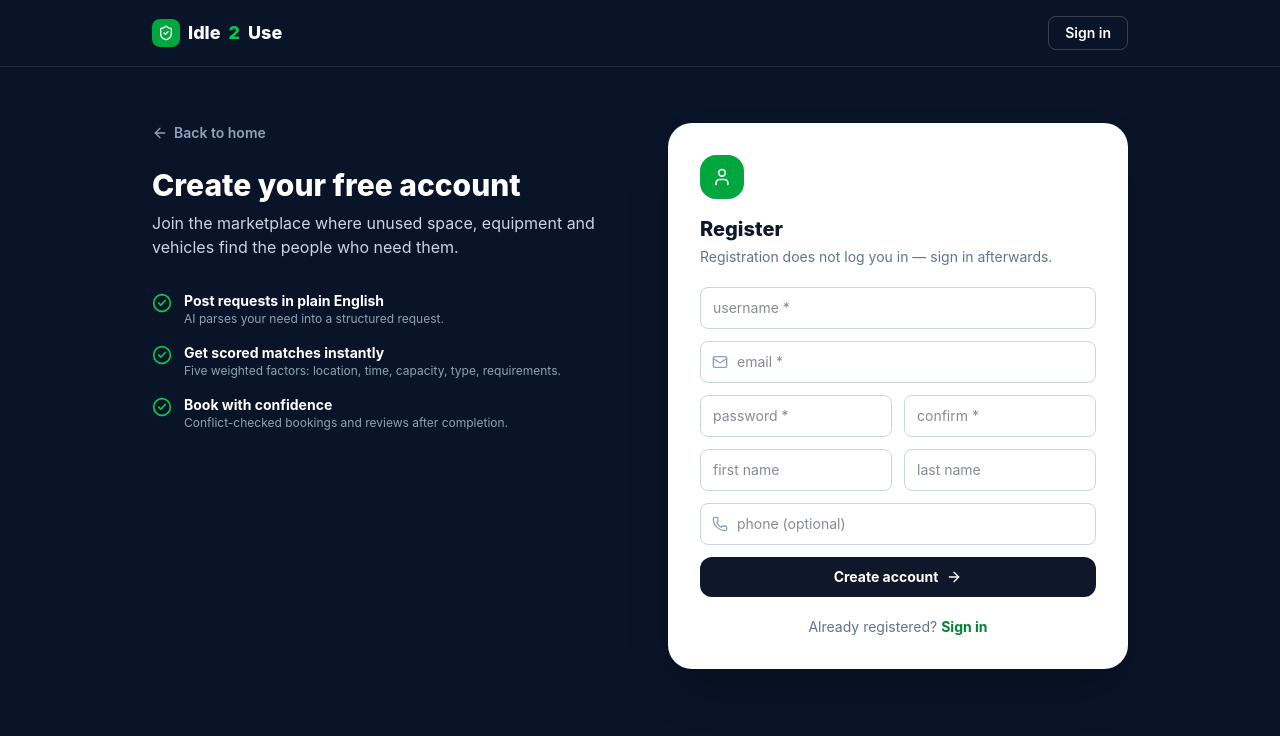
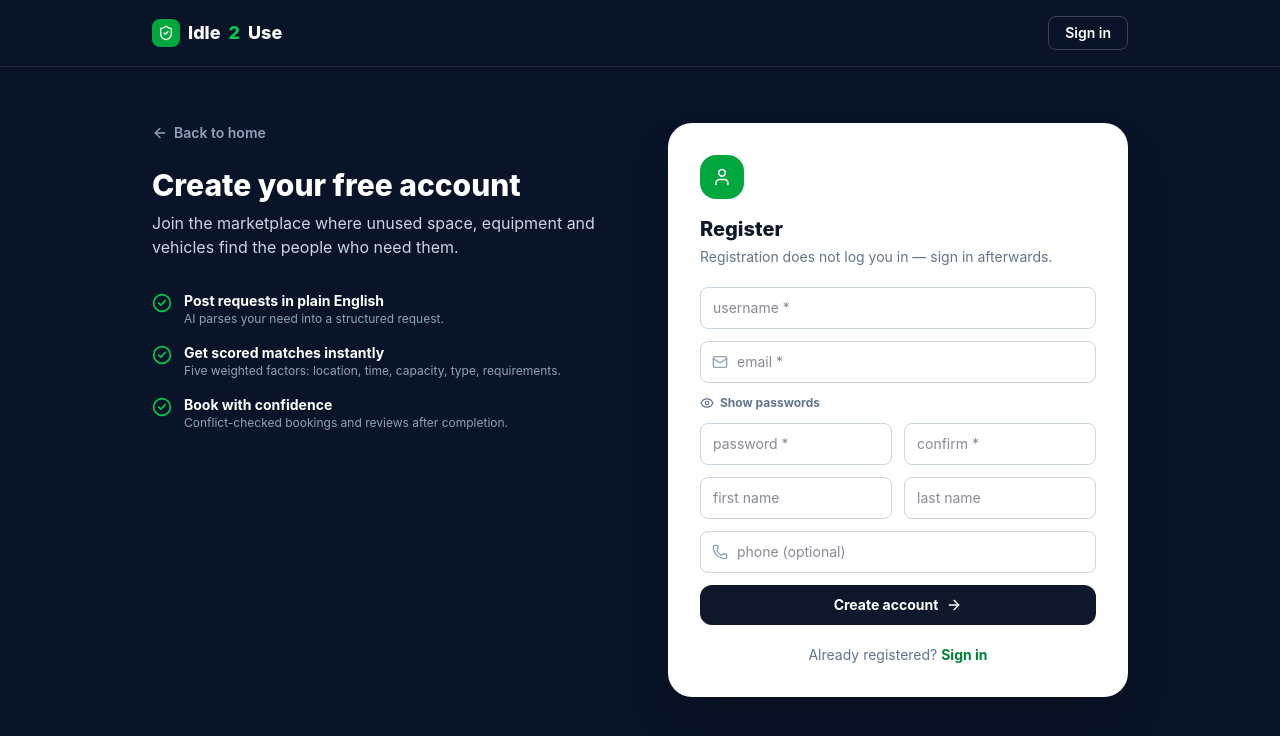
Before and after one commit to olasunkamiabdulrasheed-design/Idle2use, a React (Vite) app in the folder frontend/: page /register in a window 1280 px wide. Shown: the top 736 px of the page. Built offline with nearby package versions, Linux system fonts and the light colour scheme; no server answers.

Commit message:
feat: polish register page with password toggle and aria labels

```diff
--- a/frontend/src/pages/Register.tsx
+++ b/frontend/src/pages/Register.tsx
@@ -6,6 +6,8 @@ import {
   ArrowLeft,
   ArrowRight,
   CheckCircle2,
+  Eye,
+  EyeOff,
   Mail,
   Phone,
   ShieldCheck,
@@ -13,6 +15,7 @@ import {
 } from "lucide-react";
 import { Link, Navigate, useNavigate } from "react-router-dom";
 import { formatApiError, useAuth } from "../authContext";
+import { usePageTitle } from "../hooks/usePageTitle";
 
 const inputClass =
   "w-full rounded-lg border border-slate-300 px-3 py-2.5 text-sm text-slate-900 focus:border-green-600 focus:outline-none focus:ring-2 focus:ring-green-100";
@@ -29,9 +32,12 @@ export default function Register() {
     last_name: "",
     phone: "",
   });
+  const [showPasswords, setShowPasswords] = useState(false);
   const [error, setError] = useState("");
   const [notice, setNotice] = useState("");
   const [busy, setBusy] = useState(false);
+
+  usePageTitle("Register");
 
   if (user) return <Navigate to="/app" replace />;
 
@@ -138,6 +144,7 @@ export default function Register() {
             <input
               className={inputClass}
               placeholder="username *"
+              aria-label="Username"
               autoComplete="username"
               value={form.username}
               onChange={(e) => set("username", e.target.value)}
@@ -149,17 +156,32 @@ export default function Register() {
                 className={`${inputClass} pl-9`}
                 type="email"
                 placeholder="email *"
+                aria-label="Email"
                 autoComplete="email"
                 value={form.email}
                 onChange={(e) => set("email", e.target.value)}
                 required
               />
             </div>
+            <button
+              type="button"
+              onClick={() => setShowPasswords((v) => !v)}
+              aria-pressed={showPasswords}
+              className="flex items-center gap-1.5 text-xs font-bold text-slate-500 hover:text-slate-700 focus-visible:ring-2 focus-visible:ring-green-600 focus-visible:outline-none"
+            >
+              {showPasswords ? (
+                <EyeOff className="h-3.5 w-3.5" />
+              ) : (
+                <Eye className="h-3.5 w-3.5" />
+              )}
+              {showPasswords ? "Hide passwords" : "Show passwords"}
+            </button>
             <div className="grid grid-cols-2 gap-3">
               <input
                 className={inputClass}
-                type="password"
+                type={showPasswords ? "text" : "password"}
                 placeholder="password *"
+                aria-label="Password"
                 autoComplete="new-password"
                 value={form.password}
                 onChange={(e) => set("password", e.target.value)}
@@ -167,8 +189,9 @@ export default function Register() {
               />
               <input
                 className={inputClass}
-                type="password"
+                type={showPasswords ? "text" : "password"}
                 placeholder="confirm *"
+                aria-label="Confirm password"
                 autoComplete="new-password"
                 value={form.password_confirm}
                 onChange={(e) => set("password_confirm", e.target.value)}
@@ -177,12 +200,16 @@ export default function Register() {
               <input
                 className={inputClass}
                 placeholder="first name"
+                aria-label="First name"
+                autoComplete="given-name"
                 value={form.first_name}
                 onChange={(e) => set("first_name", e.target.value)}
               />
               <input
                 className={inputClass}
                 placeholder="last name"
+                aria-label="Last name"
+                autoComplete="family-name"
                 value={form.last_name}
                 onChange={(e) => set("last_name", e.target.value)}
               />
@@ -192,6 +219,7 @@ export default function Register() {
               <input
                 className={`${inputClass} pl-9`}
                 placeholder="phone (optional)"
+                aria-label="Phone (optional)"
                 autoComplete="tel"
                 value={form.phone}
                 onChange={(e) => set("phone", e.target.value)}
```
